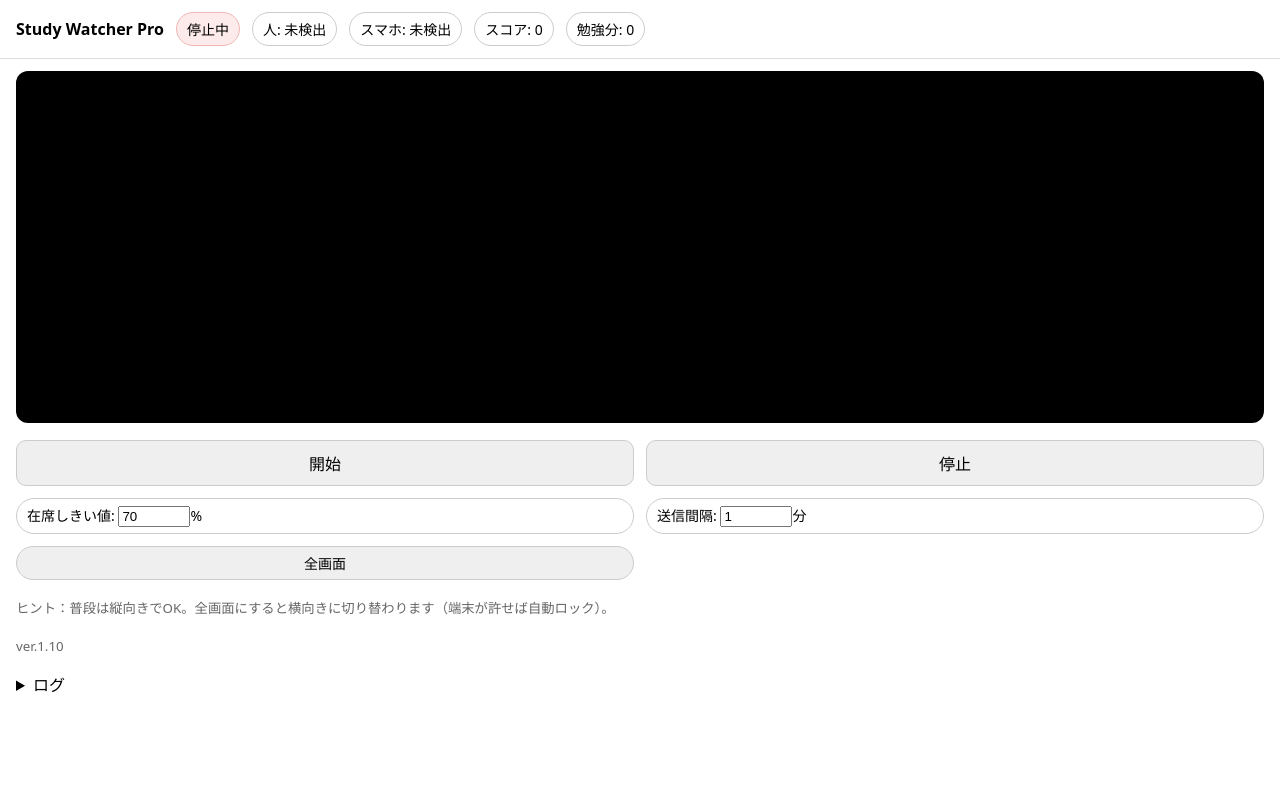
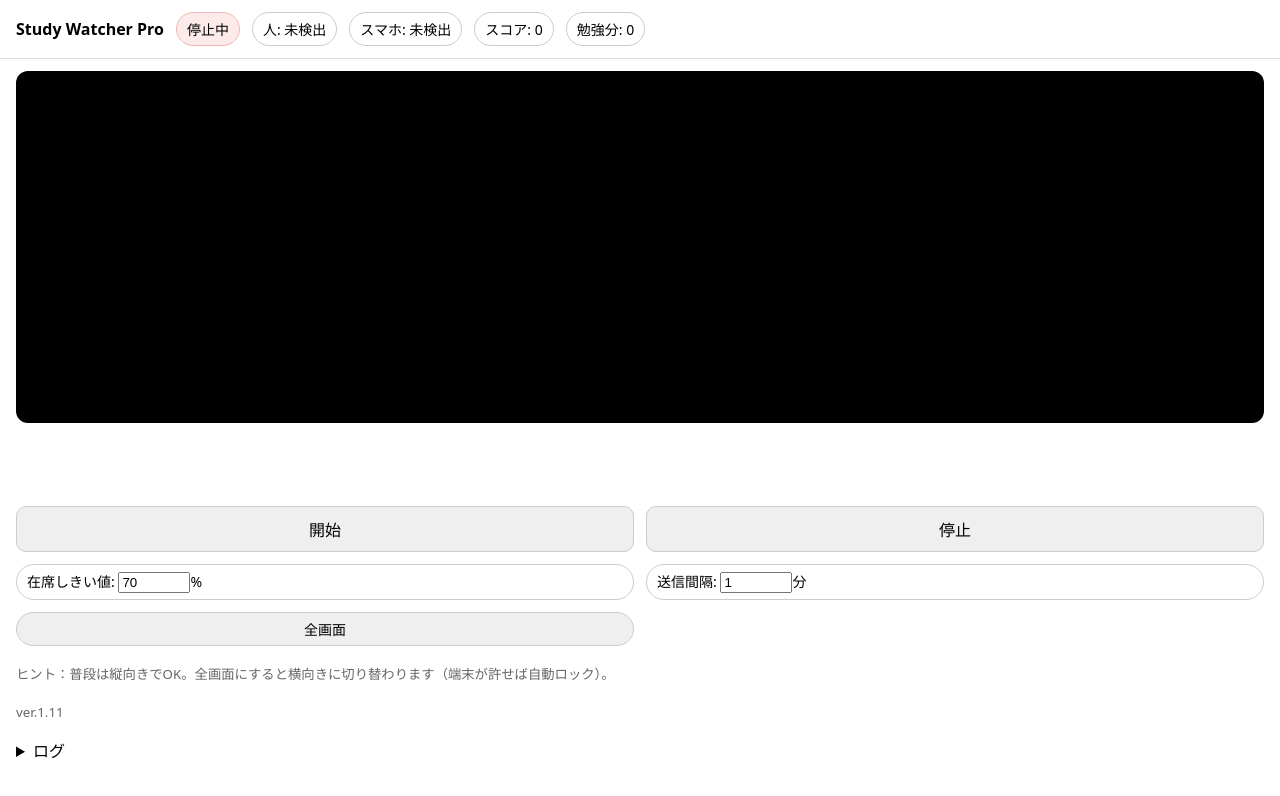
Before and after one commit to Cianide789/timemanager, a plain HTML site: page index.html in a window 1280 px wide. Drawn offline with Linux system fonts and the light colour scheme.

Commit message:
Update index.html

```diff
--- a/index.html
+++ b/index.html
@@ -86,7 +86,7 @@
 
 <main>
   <video id="video" playsinline muted></video>
-
+<br><br><br><br>
   <div class="grid">
     <button id="startBtn">開始</button>
     <button id="stopBtn" disabled>停止</button>
@@ -96,7 +96,7 @@
   </div>
 
   <p><small>ヒント：普段は縦向きでOK。全画面にすると横向きに切り替わります（端末が許せば自動ロック）。</small></p>
-  <p><small>ver.1.10</small></p>
+  <p><small>ver.1.11</small></p>
   <details>
     <summary>ログ</summary>
     <div id="log"></div>
```
